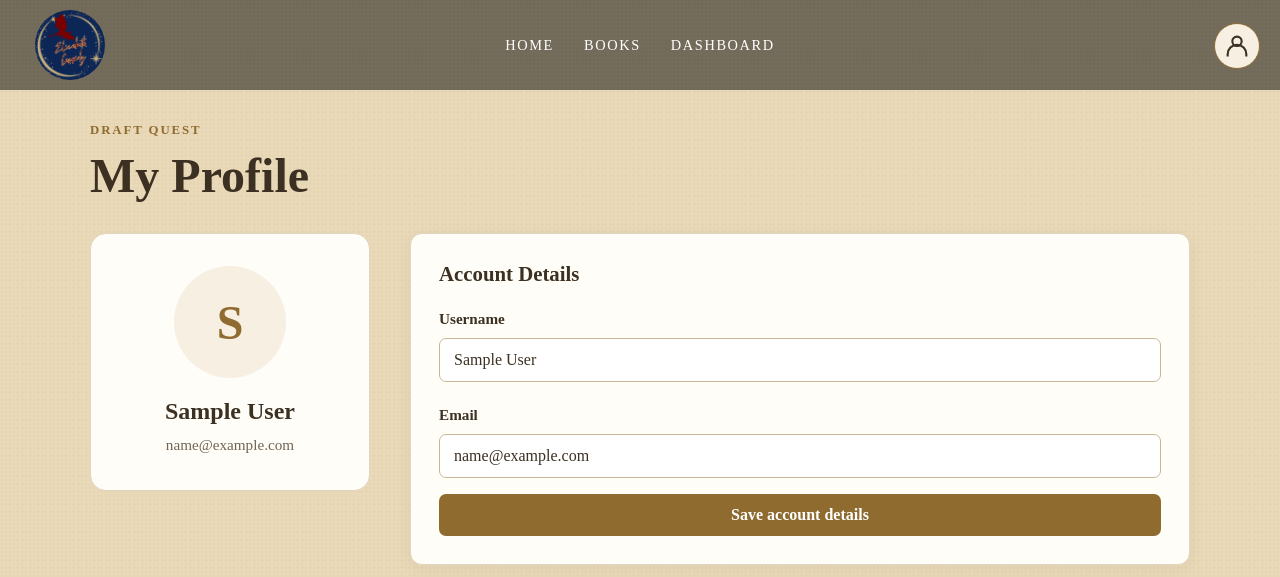
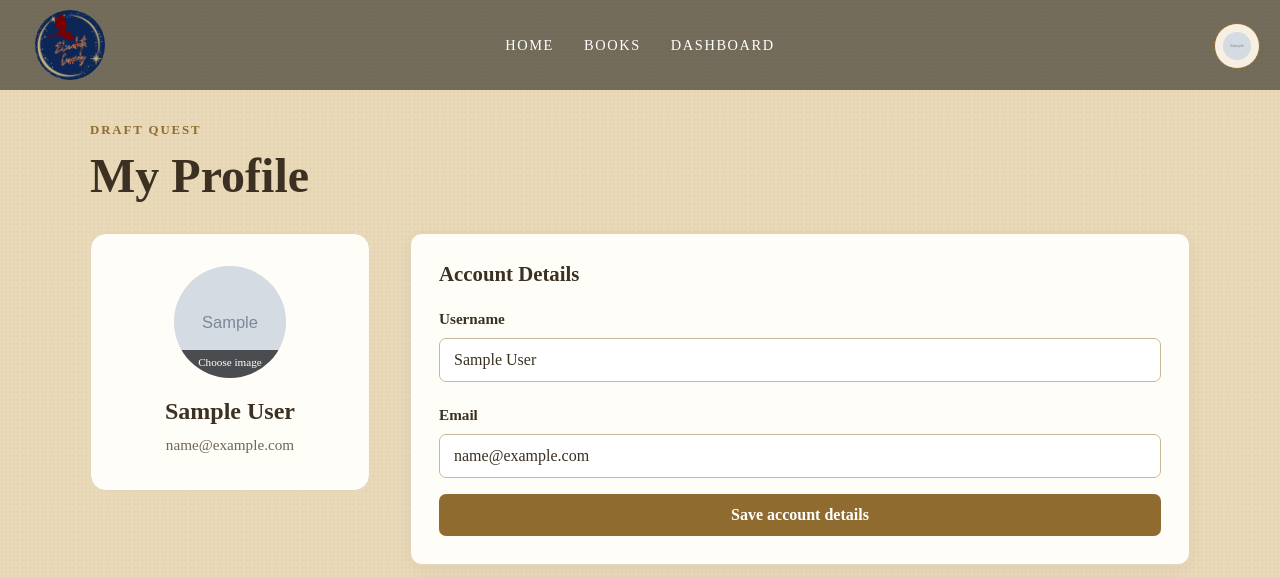
Before and after one commit to abefigueroa/elizabethcassidyfantasy, a Flask app: page /draft-quest/profile in a window 1280 px wide. Shown: the top 577 px of the page. Run offline with Flask 3, Linux system fonts and the light colour scheme; the visitor is signed in with stand-in values (Sample User, id 1); tables that the repository leaves empty hold one stand-in row (values such as "Sample post"); grey boxes marked "Sample" are stand-in pictures.

Commit message:
Add automatic profile image uploads and cleanup

```diff
--- a/app.py
+++ b/app.py
@@ -131,6 +131,17 @@ def register():
         error=error,
     )
 
+@app.context_processor
+def inject_current_user():
+    user_id = session.get("user_id")
+    current_user = (
+        db.session.get(User, user_id)
+        if user_id is not None
+        else None
+    )
+
+    return {"current_user": current_user}
+
 # Logout
 @app.route("/draft-quest/logout", methods=["POST"])
 def logout():
--- a/routes/profile.py
+++ b/routes/profile.py
@@ -87,16 +87,66 @@ def profile():
             elif existing_email:
                 error = "An account with that email already exists."
             else:
-                user.display_name = display_name
-                user.email = email
-                db.session.commit()
-                return redirect(url_for("profile.profile"))
+                upload = request.files.get("profile_image")
+
+                if upload is not None and upload.filename:
+                    try:
+                        user.profile_image = save_profile_image(upload)
+                    except ValueError as exc:
+                        error = str(exc)
+                if error is None:
+                    user.display_name = display_name
+                    user.email = email
+                    db.session.commit()
+                    return redirect(url_for("profile.profile"))
 
     return render_template(
         "draft-quest/profile.html",
         user=user,
         error=error,
     )
+
+@profile_bp.route("/profile-image", methods=["POST"])
+def profile_image():
+    user_id = session.get("user_id")
+    user = db.session.get(User, user_id) if user_id is not None else None
+
+    if user is None:
+        session.clear()
+        return redirect(url_for("login"))
+
+    upload = request.files.get("profile_image")
+
+    if upload is None or upload.filename == "":
+        return redirect(url_for("profile.profile"))
+    elif upload is not None and upload.filename:
+        previous_image = user.profile_image
+
+        try:
+            user.profile_image = save_profile_image(upload)
+        except ValueError as exc:
+            error = str(exc)
+
+            return render_template(
+                "draft-quest/profile.html",
+                user=user,
+                error=error,
+            )
+
+        db.session.commit()
+
+        if previous_image:
+            previous_path = (
+                current_app.config["PROFILE_IMAGE_FOLDER"] / previous_image
+            )
+            try:
+                previous_path.unlink(missing_ok=True)
+            except OSError:
+                current_app.logger.warning(
+                    "Could not delete the previous profile image.",
+                    exc_info=True,
+                )
+        return redirect(url_for("profile.profile"))
 
 @profile_bp.route("/change-password", methods=["POST"])
 def change_password():
--- a/static/css/draft-quest.css
+++ b/static/css/draft-quest.css
@@ -627,18 +627,60 @@
     border-radius: 16px;
 }
 
+.profile_avatar_picker {
+    position: relative;
+    width: 112px;
+    height: 112px;
+    margin: 0 auto 20px;
+}
+
+.profile_avatar_picker input[type="file"] {
+    position: absolute;
+    inset: 0;
+    width: 100%;
+    height: 100%;
+    opacity: 0;
+    cursor: pointer;
+    border-radius: 50%;
+}
+
+.profile_avatar_picker:focus-within {
+    outline: 3px solid var(--quest_gold);
+    outline-offset: 4px;
+    border-radius: 50%;
+}
+
 .profile_avatar {
+    position: relative;
+    overflow: hidden;
     display: flex;
     align-items: center;
     justify-content: center;
     width: 112px;
     height: 112px;
-    margin: 0 auto 20px;
     border-radius: 50%;
     background-color: #f6efe2;
     color: var(--quest_gold);
     font-size: 3rem;
     font-weight: bold;
+}
+
+.profile_avatar img {
+    width: 100%;
+    height: 100%;
+    object-fit: cover;
+}
+
+.profile_avatar_action {
+    position: absolute;
+    right: 0;
+    bottom: 0;
+    left: 0;
+    padding: 6px 0 10px;
+    background-color: rgba(0, 0, 0, 0.65);
+    color: white;
+    font-size: 0.7rem;
+    font-weight: normal;
 }
 
 .profile_summary h2 {
--- a/templates/base.html
+++ b/templates/base.html
@@ -42,6 +42,15 @@
 
         <details class="account_menu">
             <summary aria-label="Account menu">
+                {% if current_user and current_user.profile_image %}
+                    <img
+                        src="{{ url_for('static', filename='uploads/profiles/' ~ current_user.profile_image) }}"
+                        alt=""
+                        width="28"
+                        height="28"
+                        style="border-radius: 50%; object-fit: cover;"
+                    >
+                {% else %}
                     <svg
                         viewBox="0 0 24 24"
                         width="28"
@@ -55,6 +64,7 @@
                         <circle cx="12" cy="8" r="4"></circle>
                         <path d="M4 21v-2a8 8 0 0 1 16 0v2"></path>
                     </svg>
+                {% endif %}
             </summary>
 
             <div class="account_dropdown">
--- a/templates/draft-quest/profile.html
+++ b/templates/draft-quest/profile.html
@@ -18,9 +18,32 @@
 
     <div class="profile_layout">
         <aside class="profile_summary" aria-label="Profile summary">
-            <div class="profile_avatar" aria-hidden="true">
-                {{ user.display_name[:1] | upper }}
-            </div>
+            <form
+                method="POST"
+                action="{{ url_for('profile.profile_image') }}"
+                enctype="multipart/form-data"
+                class="profile_avatar_picker"
+            >
+                <label for="profile_image" class="profile_avatar">
+                    {% if user.profile_image %}
+                        <img
+                            src="{{ url_for('static', filename='uploads/profiles/' ~ user.profile_image) }}"
+                            alt=""
+                        >
+                    {% else %}
+                        <span aria-hidden="true">{{ user.display_name[:1] | upper }}</span>
+                    {% endif %}
+                    <span class="profile_avatar_action">Choose image</span>
+                </label>
+                <input
+                    type="file"
+                    id="profile_image"
+                    name="profile_image"
+                    accept="image/jpeg,image/png,image/webp"
+                    aria-label="Choose profile image"
+                    onchange="if (this.files.length) this.form.requestSubmit();"
+                >
+            </form>
             <h2>{{ user.display_name }}</h2>
             <p>{{ user.email }}</p>
         </aside>
@@ -34,7 +57,7 @@
             <p class="form_error">{{ error }}</p>
         {% endif %}
 
-        <form method="POST" class="dashboard_form">
+        <form id="account_details_form" method="POST" class="dashboard_form" enctype="multipart/form-data">
             <label for="display_name">Username</label>
             <input
                 type="text"
```
Also changed, not shown: 1 other file. Lines whose indentation alone changed are shown as unchanged.
